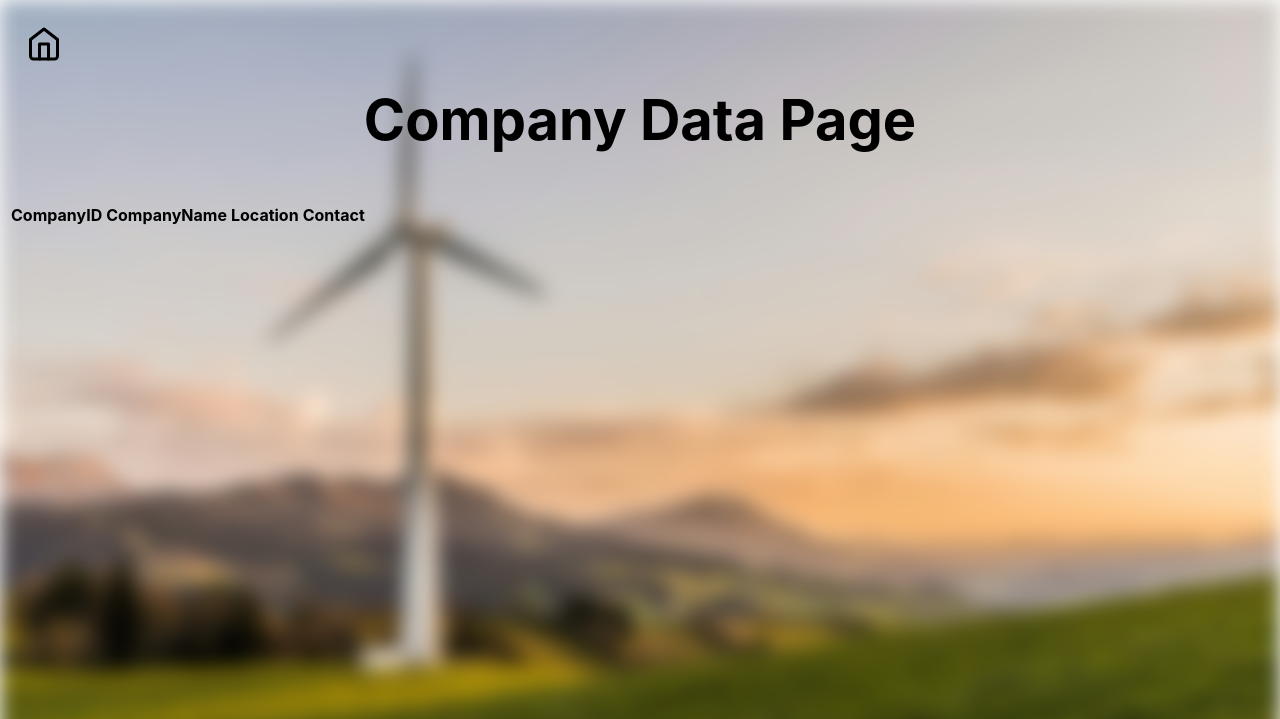
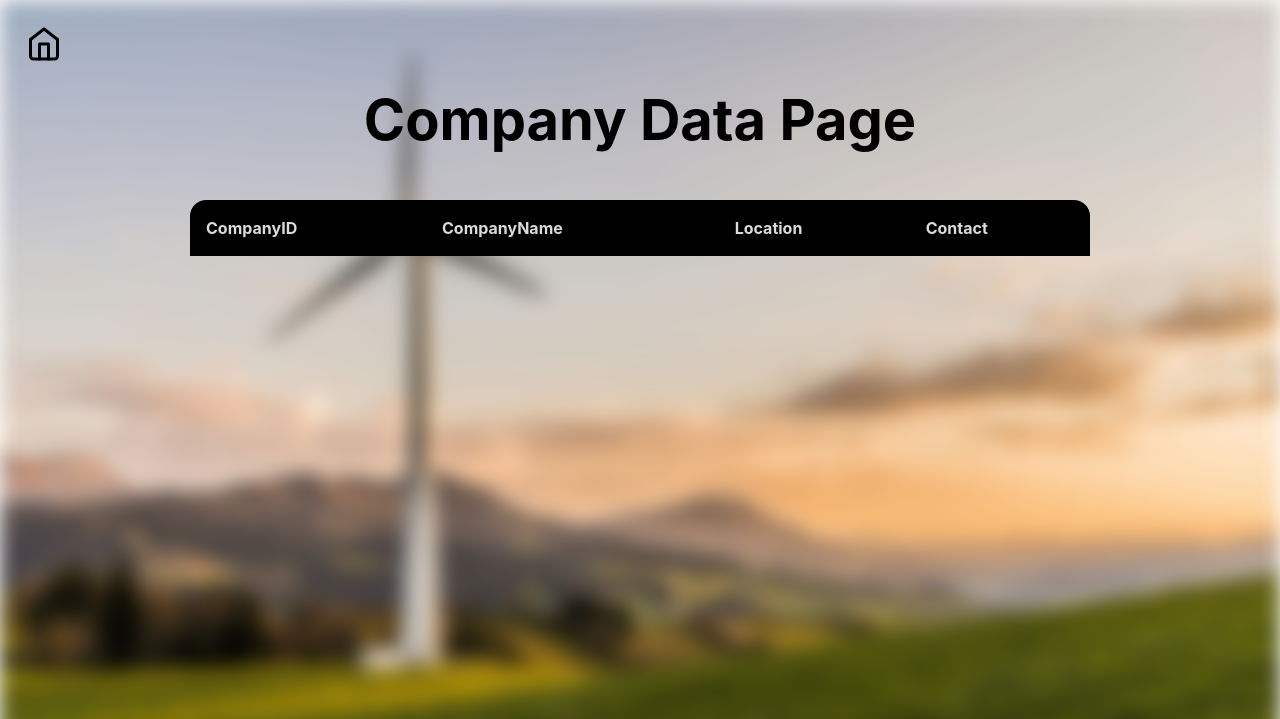
Before and after one commit to siliconvolley/dbms-mini-project, a Flask app: page /company_data in a window 1280 px wide. Shown: the top 719 px of the page. Run offline with Flask 2, Linux system fonts and the light colour scheme; data that the repository does not hold is empty; some libraries are stand-ins or nearby versions.

Commit message:
Styled the display data table

```diff
--- a/static/css/style.css
+++ b/static/css/style.css
@@ -144,3 +144,25 @@ h1 {
 .equip-container {
     margin: var(--page-margin);
 }
+
+.table-container::-webkit-scrollbar {
+    width: 0;
+}
+
+.table-container:hover::-webkit-scrollbar {
+    width: 10px;
+}
+
+.table-container::-webkit-scrollbar-track {
+    background: #f1f1f1;
+    border-radius: 5px;
+}
+
+.table-container::-webkit-scrollbar-thumb {
+    background: #888;
+    border-radius: 5px;
+}
+
+.table-container::-webkit-scrollbar-thumb:hover {
+    background: #555;
+}
--- /dev/null
+++ b/static/css/tables.css
@@ -0,0 +1,33 @@
+.table-container {
+    max-width: 100%;
+    width: min(900px, 100% - 3rem);
+    border-radius: 1em;
+    margin-inline: auto;
+    margin-bottom: 6rem;
+    overflow: auto;
+    height: 65vh;
+}
+
+table {
+    width: 100%;
+    border-collapse: collapse;
+    background: hsl(0 0% 93%);
+}
+
+caption, th, td {
+    padding: 1rem;
+}
+
+caption, th {
+    text-align: left;
+}
+
+th {
+    display: sticky;
+    background: hsl(0 0% 0%);
+    color: hsl(0, 0%, 86%);
+}
+
+tr:nth-of-type(2n) {
+    background: hsl(0 0% 90%)
+}
--- a/templates/display_data/display_alerts_data.html
+++ b/templates/display_data/display_alerts_data.html
@@ -6,6 +6,7 @@
         <meta name="viewport" content="width=device-width, initial-scale=1.0" />
         <title>Energy Monitoring System</title>
         <link rel="stylesheet" href="/static/css/style.css" />
+        <link rel="stylesheet" href="/static/css/tables.css" />
     </head>
     <body>
         <div class="home-page">
@@ -17,6 +18,7 @@
             />
         </div>
         <h1>Alerts Data Page</h1>
+        <div class="table-container">
             <table>
                 <tr>
                     <th>AlertID</th>
@@ -35,5 +37,6 @@
                 </tr>
                 {% endfor %}
             </table>
+        </div>
     </body>
 </html>
--- a/templates/display_data/display_company_data.html
+++ b/templates/display_data/display_company_data.html
@@ -6,6 +6,7 @@
         <meta name="viewport" content="width=device-width, initial-scale=1.0" />
         <title>Energy Monitoring System</title>
         <link rel="stylesheet" href="/static/css/style.css" />
+        <link rel="stylesheet" href="/static/css/tables.css" />
     </head>
     <body>
         <div class="home-page">
@@ -17,6 +18,7 @@
             />
         </div>
         <h1>Company Data Page</h1>
+        <div class="table-container">
             <table>
                 <tr>
                     <th>CompanyID</th>
@@ -33,5 +35,6 @@
                 </tr>
                 {% endfor %}
             </table>
+        </div>
     </body>
 </html>
--- a/templates/display_data/display_energy_usage.html
+++ b/templates/display_data/display_energy_usage.html
@@ -6,6 +6,7 @@
         <meta name="viewport" content="width=device-width, initial-scale=1.0" />
         <title>Energy Monitoring System</title>
         <link rel="stylesheet" href="/static/css/style.css" />
+        <link rel="stylesheet" href="/static/css/tables.css" />
     </head>
     <body>
         <div class="home-page">
@@ -17,6 +18,7 @@
             />
         </div>
         <h1>Energy Usage Page</h1>
+        <div class="table-container">
             <table>
                 <tr>
                     <th>EquipmentID</th>
@@ -29,5 +31,6 @@
                 </tr>
                 {% endfor %}
             </table>
+        </div>
     </body>
 </html>
--- a/templates/display_data/display_equipments_data.html
+++ b/templates/display_data/display_equipments_data.html
@@ -6,6 +6,7 @@
         <meta name="viewport" content="width=device-width, initial-scale=1.0" />
         <title>Energy Monitoring System</title>
         <link rel="stylesheet" href="/static/css/style.css" />
+        <link rel="stylesheet" href="/static/css/tables.css" />
     </head>
     <body>
         <div class="home-page">
@@ -17,6 +18,7 @@
             />
         </div>
         <h1>Equipments Data Page</h1>
+        <div class="table-container">
             <table>
                 <tr>
                     <th>EquipmentID</th>
@@ -35,5 +37,6 @@
                 </tr>
                 {% endfor %}
             </table>
+        </div>
     </body>
 </html>
--- a/templates/display_data/display_operates_data.html
+++ b/templates/display_data/display_operates_data.html
@@ -6,6 +6,7 @@
         <meta name="viewport" content="width=device-width, initial-scale=1.0" />
         <title>Energy Monitoring System</title>
         <link rel="stylesheet" href="/static/css/style.css" />
+        <link rel="stylesheet" href="/static/css/tables.css" />
     </head>
     <body>
         <div class="home-page">
@@ -17,7 +18,7 @@
             />
         </div>
         <h1>Operates Data Page</h1>
-        <table class="data-container">
+        <table class="table-container">
             <tr>
                 <th>OperatorID</th>
                 <th>EquipmentID</th>
--- a/templates/display_data/display_operators_data.html
+++ b/templates/display_data/display_operators_data.html
@@ -6,6 +6,7 @@
         <meta name="viewport" content="width=device-width, initial-scale=1.0" />
         <title>Energy Monitoring System</title>
         <link rel="stylesheet" href="/static/css/style.css" />
+        <link rel="stylesheet" href="/static/css/tables.css" />
     </head>
     <body>
         <div class="home-page">
@@ -17,6 +18,7 @@
             />
         </div>
         <h1>Operators Data Page</h1>
+        <div class="table-container">
             <table>
                 <tr>
                     <th>OperatorID</th>
@@ -35,5 +37,6 @@
                 </tr>
                 {% endfor %}
             </table>
+        </div>
     </body>
 </html>
```
Also changed, not shown: project-docs/report-helping.txt (added, +46 -0 lines), project-docs/home-page.png (added). Lines whose indentation alone changed are shown as unchanged.
